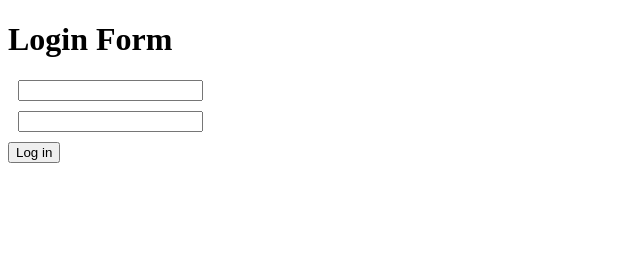
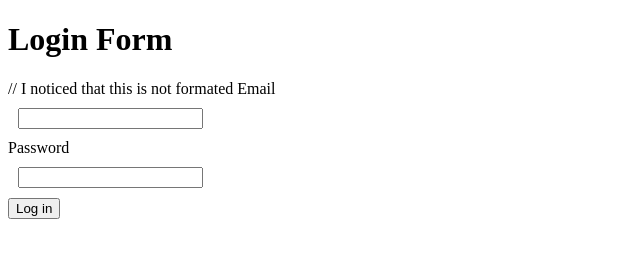
Before and after one commit to JoMo2020/firstVueApp, a plain HTML site: page index.html in a window 1280 px wide. Shown: the whole page, without its empty margins (0-640 px from the left). Drawn offline with nearby package versions, Linux system fonts and the light colour scheme.

Commit message:
add component props

```diff
--- a/index.html
+++ b/index.html
@@ -4,11 +4,6 @@
         <title>Vue 3 Basics</title>
     </head>
     <style>
-        .box {
-            background-color: green;
-            height: 200px;
-            width: 200px
-        }
         [v-cloak] {
             display: none;
         }
@@ -51,16 +46,21 @@
                template: `
                     <form @submit.prevent="handleSubmit">
                         <h1>{{ title }}</h1>
-                        <input type="email" v-model="email" />
-                        <input type="password" v-model="password" />
+                        // I noticed that this is not formated
+                        <custom-input v-model="email" :label="emailLabel" />
+                        <custom-input v-model="password" :label="passwordLabel" />
                         <button>Log in</button>
                     </form>
                `,
+               components : ['custom-input'],
                data() {
+
                     return {
                         title: 'Login Form',
                         email: "",
-                        password: ""
+                        password: "",
+                        emailLabel: 'Email',
+                        passwordLabel: 'Password'
                     }
                },
                methods: {
@@ -70,6 +70,32 @@
                }
 
            })
+           app.component('custom-input', {
+                template: `
+                    <label>
+                        {{ label }}
+                        <input type="text" v-model="inputValue">
+                        </label>
+                        `,
+                        props: ['label', 'modelValue'],
+                        computed: {
+                            inputValue: {
+                                get() {
+                                   return this.modelValue
+                                },
+                                set(value) {
+                                    console.log(value)
+                                    this.$emit('update:modelValue', value)
+                                }
+                            }
+                        }
+                        // data() {
+                        //     return {
+                        //         inputValue: ''
+                        //     }
+                        // }
+                    })
+
            app.mount('#app')
         </script>
 
```
